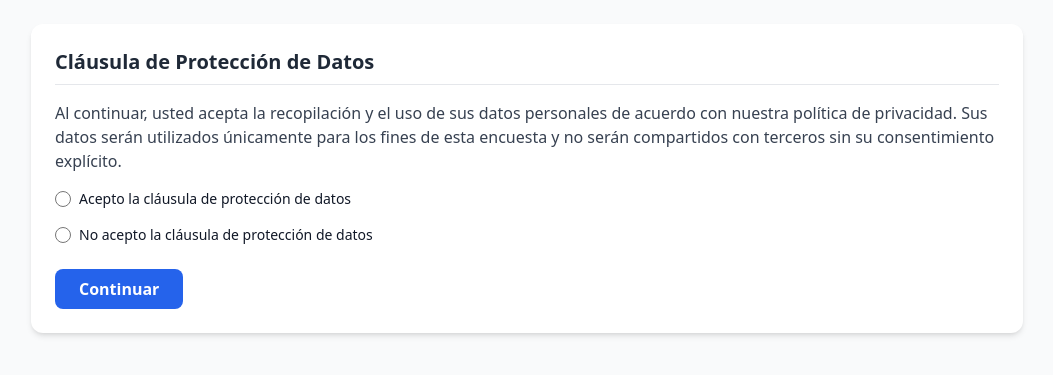
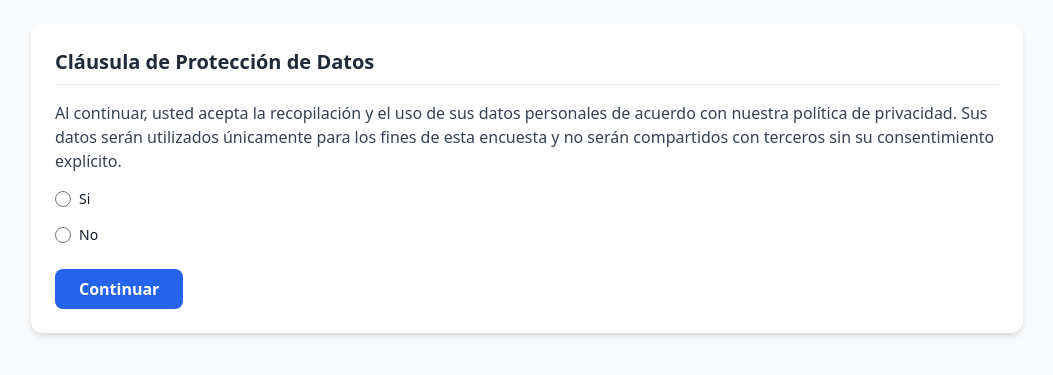
Before and after one commit to jcarlosabc/djangoapp, a Django app: page /s/encuesta-demo/ in a window 1280 px wide. Shown: the part 49-424 px from the top of the page, without its empty margins (113-1166 px from the left). Run offline with Django 4.2, Linux system fonts and the light colour scheme; data comes from the database, SQL or seed files in the repository; some libraries are stand-ins or nearby versions.

```diff
--- a/surveys/templates/surveys/survey_fill_steps.html
+++ b/surveys/templates/surveys/survey_fill_steps.html
@@ -9,13 +9,13 @@
     <div class="flex items-center mb-4">
         <input type="radio" id="acceptDataProtectionYes" name="data_protection_consent" value="yes" class="form-radio h-4 w-4 text-blue-600 transition duration-150 ease-in-out">
         <label for="acceptDataProtectionYes" class="ml-2 block text-sm leading-5 text-gray-900">
-            Acepto la cláusula de protección de datos
+            Si
         </label>
     </div>
     <div class="flex items-center mb-6">
         <input type="radio" id="acceptDataProtectionNo" name="data_protection_consent" value="no" class="form-radio h-4 w-4 text-red-600 transition duration-150 ease-in-out">
         <label for="acceptDataProtectionNo" class="ml-2 block text-sm leading-5 text-gray-900">
-            No acepto la cláusula de protección de datos
+            No
         </label>
     </div>
     <button type="button" id="continueToSurvey" class="px-6 py-2 rounded-lg bg-blue-600 text-white font-semibold hover:bg-blue-700 transition-colors" disabled>Continuar</button>
```
